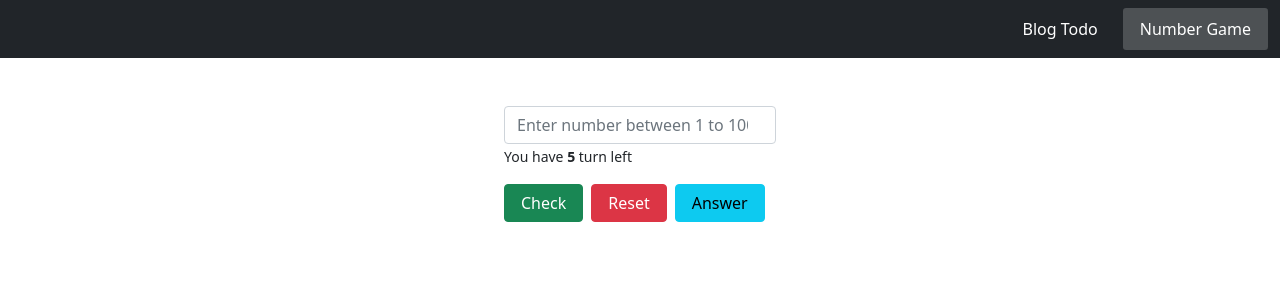
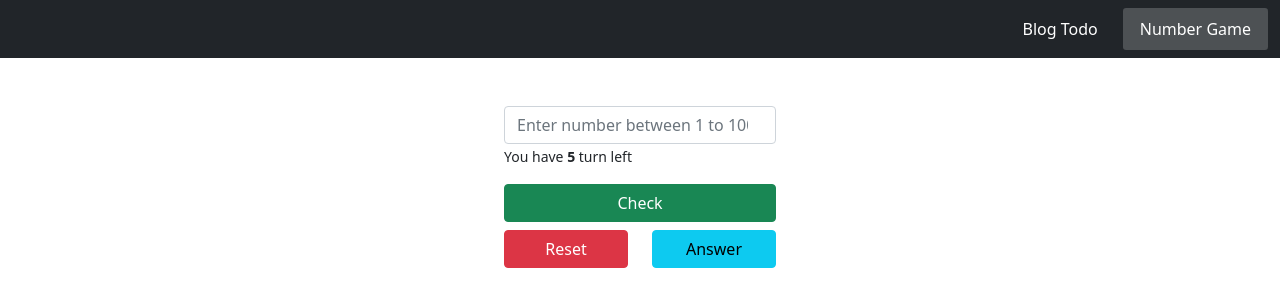
Before and after one commit to maulik46/react-blog, a React (Create React App) app: page /number-game in a window 1280 px wide. Shown: the top 306 px of the page. Built offline with nearby package versions, Linux system fonts and the light colour scheme.

Commit message:
design changes in number game

```diff
--- a/src/views/NumberGame.js
+++ b/src/views/NumberGame.js
@@ -135,30 +135,38 @@ export default function NumberGame() {
                         You have <strong>{turnLeft}</strong> turn left
                     </label>
                     <div className="mt-3">
+                        <div className="mt-3">
                             <button
                                 type="button"
                                 onClick={checkAnswer}
-                            className="btn btn-success px-3"
+                                className="btn btn-success px-3 w-100"
                             >
                                 Check
                             </button>
+                        </div>
+                        <div className="row mt-2">
+                            <div className="col-6">
                                 <button
                                     type="button"
                                     onClick={getReset}
-                            className="btn btn-danger px-3 mx-2"
+                                    className="btn btn-danger w-100 px-3"
                                 >
                                     Reset
                                 </button>
+                            </div>
+                            <div className="col-6">
                                 <button
                                     type="button"
                                     onClick={getAnswer}
-                            className="btn btn-info px-3"
+                                    className="btn btn-info w-100 px-3"
                                 >
                                     Answer
                                 </button>
                             </div>
                         </div>
                     </div>
+                </div>
+            </div>
         </React.Fragment>
     );
 }
```
Lines whose indentation alone changed are shown as unchanged.
